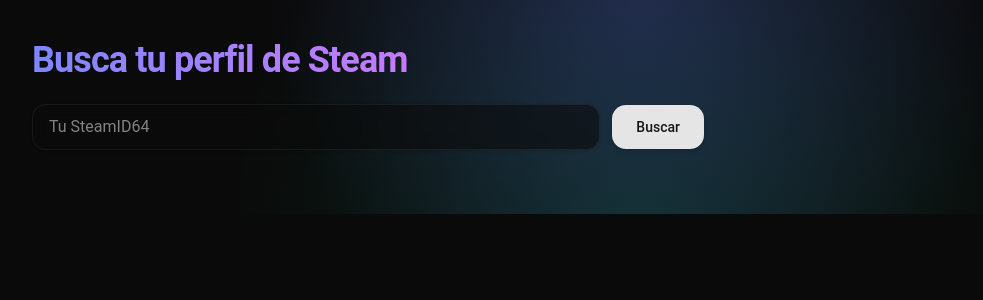
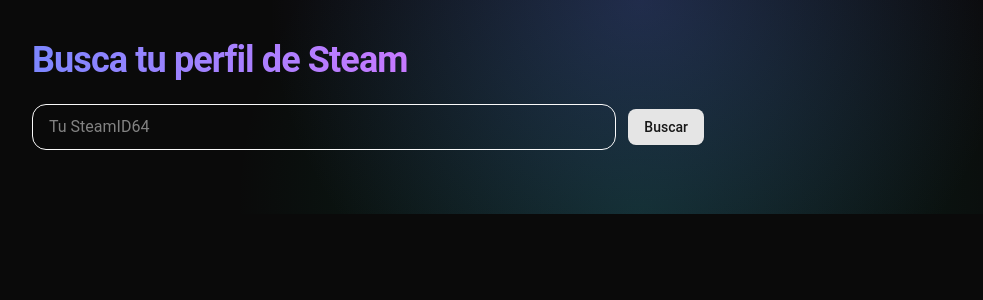
Before and after one commit to LuisECV0/SteamLens, a Next.js app: page / in a window 1280 px wide. Shown: the top 300 px of the page, without its empty margins (0-983 px from the left). Built offline with nearby package versions, Linux system fonts and the light colour scheme.

Commit message:
mejora en el barra de busqueda

```diff
--- a/src/app/components/SteamApp.tsx
+++ b/src/app/components/SteamApp.tsx
@@ -22,7 +22,34 @@ import { Card, CardContent, CardHeader, CardTitle } from "@/components/ui/card"
 import { Progress } from "@/components/ui/progress"
 import { ScrollArea } from "@/components/ui/scroll-area"
 import { Tabs, TabsContent, TabsList, TabsTrigger } from "@/components/ui/tabs"
-
+function SteamSearchForm({
+  steamIdInput,
+  setSteamIdInput,
+  handleSubmit,
+  loading
+}: {
+  steamIdInput: string
+  setSteamIdInput: (v: string) => void
+  handleSubmit: (e: React.FormEvent<HTMLFormElement>) => void
+  loading: boolean
+}) {
+  return (
+    <div className="max-w-2xl">
+      <form onSubmit={handleSubmit} className="flex gap-3 flex-col sm:flex-row sm:items-center mb-6">
+        <input
+          type="text"
+          placeholder="Tu SteamID64"
+          value={steamIdInput}
+          onChange={(e) => setSteamIdInput(e.target.value)}
+          className="flex-1 px-4 py-2.5 border rounded-xl"
+        />
+        <Button type="submit" disabled={loading}>
+          {loading ? "Buscando..." : "Buscar"}
+        </Button>
+      </form>
+    </div>
+  )
+}
 type Game = {
   appid: number
   name: string
@@ -110,7 +137,6 @@ export default function SteamApp() {
   const [selectedGame, setSelectedGame] = useState<Game | null>(null)
   const [achievements, setAchievements] = useState<Achievement[] | null>(null)
 
-  // Ofertas
   const [offers, setOffers] = useState<Offer[]>([])
   const [offersLoading, setOffersLoading] = useState(false)
   const [offersError, setOffersError] = useState<string | null>(null)
@@ -205,7 +231,6 @@ export default function SteamApp() {
         ),
       ])
 
-      // Si el usuario cambió de juego muy rápido, descartamos el resultado viejo.
       if (requestId !== selectRequestIdRef.current) return
 
       const schemaAchievements =
@@ -250,32 +275,6 @@ export default function SteamApp() {
 
   const achievementsCountApprox = Math.round(gamesCount * 20)
   const perfectGamesApprox = Math.round(gamesCount * 0.1)
-
-  function SteamSearchForm() {
-    return (
-      <div className="max-w-2xl">
-        <form
-          onSubmit={handleSubmit}
-          className="flex gap-3 flex-col sm:flex-row sm:items-center mb-6"
-        >
-          <input
-            type="text"
-            placeholder="Tu SteamID64"
-            value={steamIdInput}
-            onChange={(e) => setSteamIdInput(e.target.value)}
-            className="flex-1 px-4 py-2.5 border rounded-xl bg-background/60 backdrop-blur border-border/60 shadow-sm focus:outline-none focus:ring-2 focus:ring-primary/30"
-          />
-          <Button
-            type="submit"
-            disabled={loading}
-            className="bg-primary hover:bg-primary/90 rounded-xl px-6 h-11 shadow-md"
-          >
-            {loading ? "Buscando..." : "Buscar"}
-          </Button>
-        </form>
-      </div>
-    )
-  }
 
   function ProfilePanel() {
     if (!profile) return null
@@ -608,7 +607,12 @@ export default function SteamApp() {
         Busca tu perfil de Steam
       </h1>
 
-      <SteamSearchForm />
+      <SteamSearchForm
+        steamIdInput={steamIdInput}
+        setSteamIdInput={setSteamIdInput}
+        handleSubmit={handleSubmit}
+        loading={loading}
+      />
 
       {error && <p className="text-red-500 mt-2">{error}</p>}
       {loading && !error && (
```
